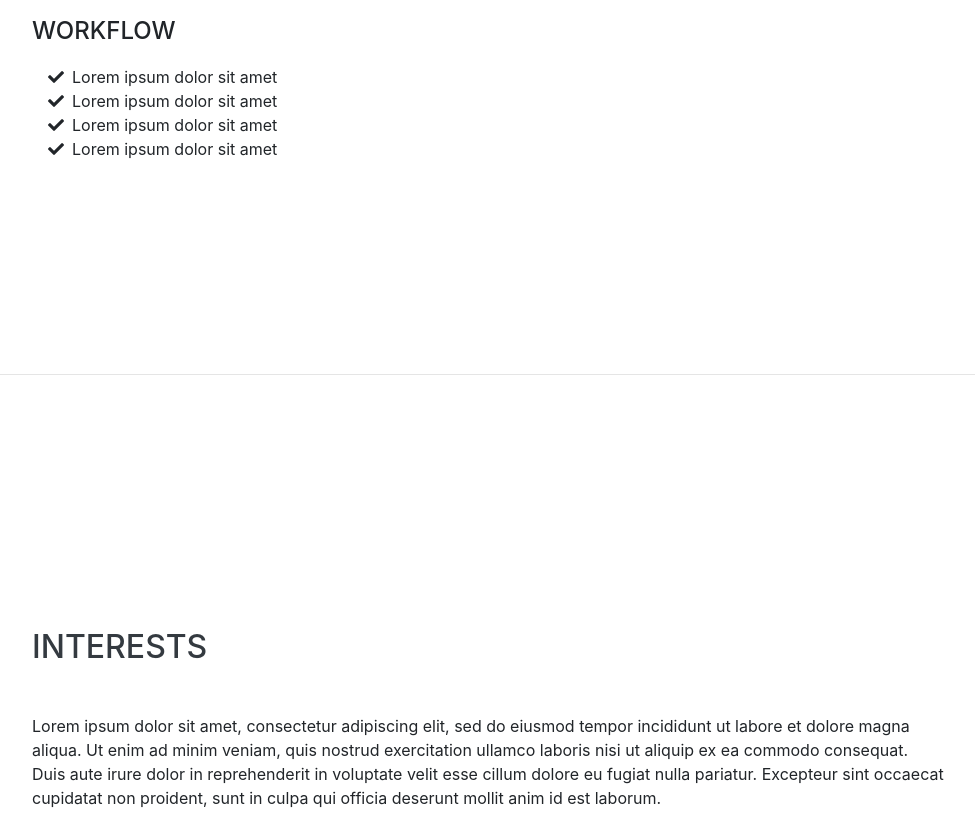
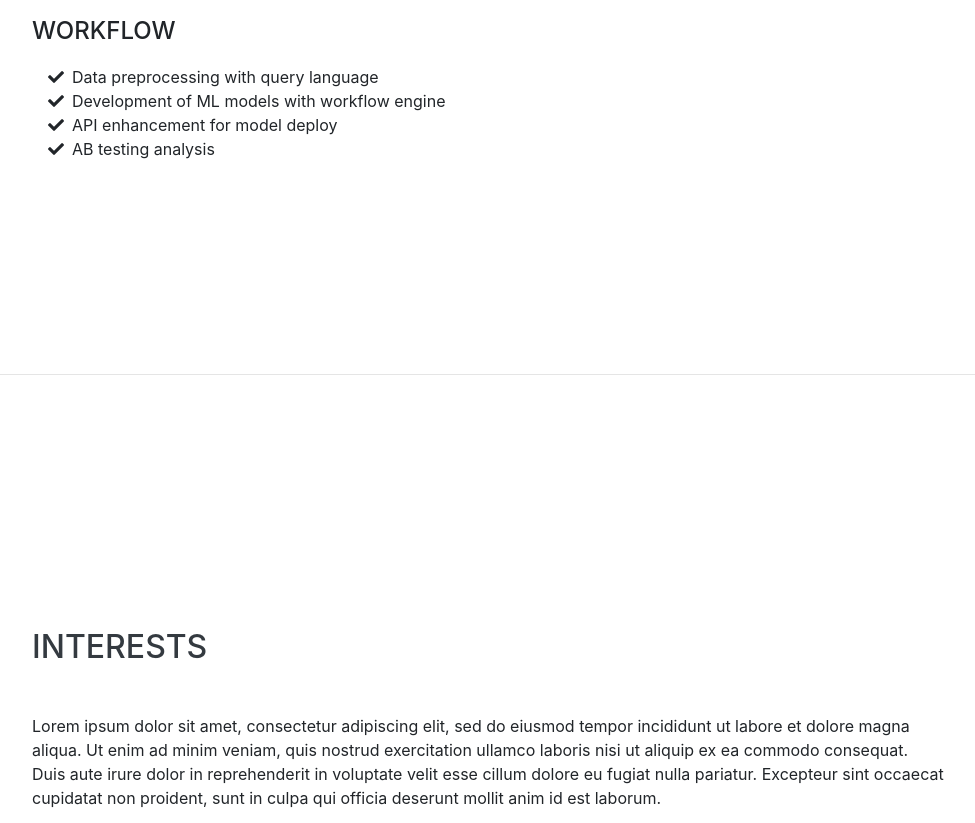
Before and after one commit to takaiyuk/takaiyuk.github.io, a website with bundled scripts: page index.html in a window 1280 px wide. Shown: the part 2028-2851 px from the top of the page, without its empty margins (288-1263 px from the left). Built offline with nearby package versions, Linux system fonts and the light colour scheme; a web font is replaced by a local one.

Commit message:
Update workflow

```diff
--- a/index.html
+++ b/index.html
@@ -189,19 +189,19 @@
         <ul class="fa-ul mb-0">
           <li>
             <i class="fa-li fa fa-check"></i>
-            Lorem ipsum dolor sit amet
+            Data preprocessing with query language
           </li>
           <li>
             <i class="fa-li fa fa-check"></i>
-            Lorem ipsum dolor sit amet
+            Development of ML models with workflow engine
           </li>
           <li>
             <i class="fa-li fa fa-check"></i>
-            Lorem ipsum dolor sit amet
+            API enhancement for model deploy
           </li>
           <li>
             <i class="fa-li fa fa-check"></i>
-            Lorem ipsum dolor sit amet
+            AB testing analysis
           </li>
         </ul>
       </div>
```
